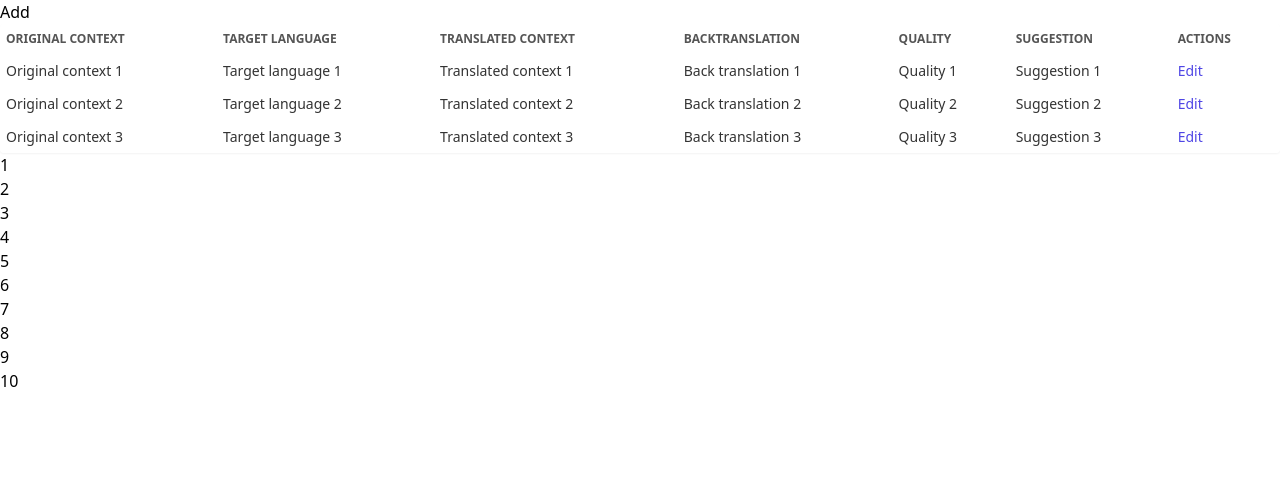
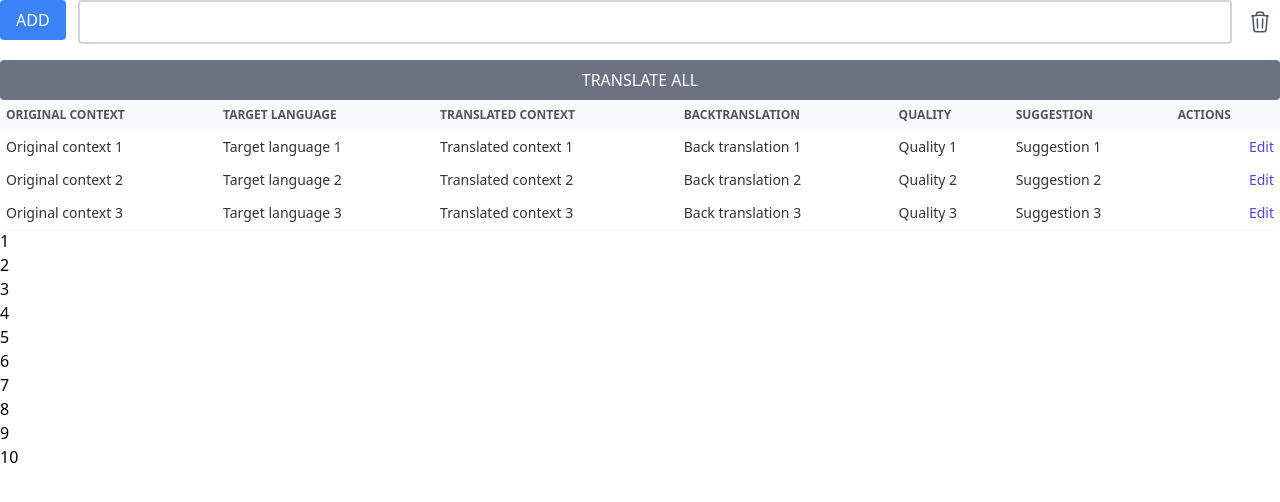
Before and after one commit to chenhanting-ibuypower/hyte-international-affair, a Next.js app: page / in a window 1280 px wide. Shown: the top 502 px of the page. Built offline with nearby package versions, Linux system fonts and the light colour scheme.

Commit message:
feat: add content comp

```diff
--- a/package.json
+++ b/package.json
@@ -17,6 +17,7 @@
   "author": "",
   "license": "ISC",
   "dependencies": {
+    "@heroicons/react": "^2.1.1",
     "axios": "latest",
     "next": "latest",
     "react": "latest",
--- a/src/components/AddButton.tsx
+++ b/src/components/AddButton.tsx
@@ -1,11 +1,57 @@
-import React from 'react';
+import React, { useState } from "react";
+import { TrashIcon } from "@heroicons/react/24/outline"; // New import path for v2
 
-const AddButton = ({ onAdd }) => {
+const TranslationInputList = () => {
+  const [rows, setRows] = useState([{ value: "" }]);
+
+  const addRow = () => {
+    const newRow = { value: "" };
+    setRows([...rows, newRow]);
+  };
+
+  const removeRow = (index: number) => {
+    const newRows = rows.filter((_, rowIndex) => rowIndex !== index);
+    setRows(newRows);
+  };
+
+  const handleInputChange = (value: string, index: number) => {
+    const newRows = rows.map((row, rowIndex) =>
+      rowIndex === index ? { value } : row
+    );
+    setRows(newRows);
+  };
+
   return (
-    <button onClick={onAdd}>
-      Add
-    </button>
+    <div className="space-y-4">
+      <div className="flex items-start gap-x-3">
+        <button
+          onClick={addRow}
+          className="px-4 py-2 bg-blue-500 text-white rounded hover:bg-blue-600"
+        >
+          ADD
+        </button>
+        <div className="flex-grow">
+          {rows.map((row, index) => (
+            <div key={index} className="flex items-center">
+              <input
+                type="text"
+                value={row.value}
+                onChange={(e) => handleInputChange(e.target.value, index)}
+                className="border-2 border-gray-300 p-2 rounded flex-grow"
+              />
+              <button onClick={() => removeRow(index)} className="p-2 ml-2">
+                <TrashIcon className="h-6 w-6 text-gray-600 hover:text-gray-800" />
+              </button>
+            </div>
+          ))}
+        </div>
+      </div>
+
+      <button className="px-6 py-2 bg-gray-500 text-white rounded hover:bg-gray-600 w-full">
+        TRANSLATE ALL
+      </button>
+    </div>
   );
 };
 
-export default AddButton;
+export default TranslationInputList;
--- a/tailwind.config.js
+++ b/tailwind.config.js
@@ -1,8 +1,7 @@
 /** @type {import('tailwindcss').Config} */
 module.exports = {
   content: [
-    "./pages/**/*.{js,ts,jsx,tsx}",
-    "./components/**/*.{js,ts,jsx,tsx}",
+    "./src/**/*.{js,ts,jsx,tsx}",
   ],
   theme: {
     extend: {},
```
Also changed, not shown: 1 other file (tests, documents, lock files or other folders).
